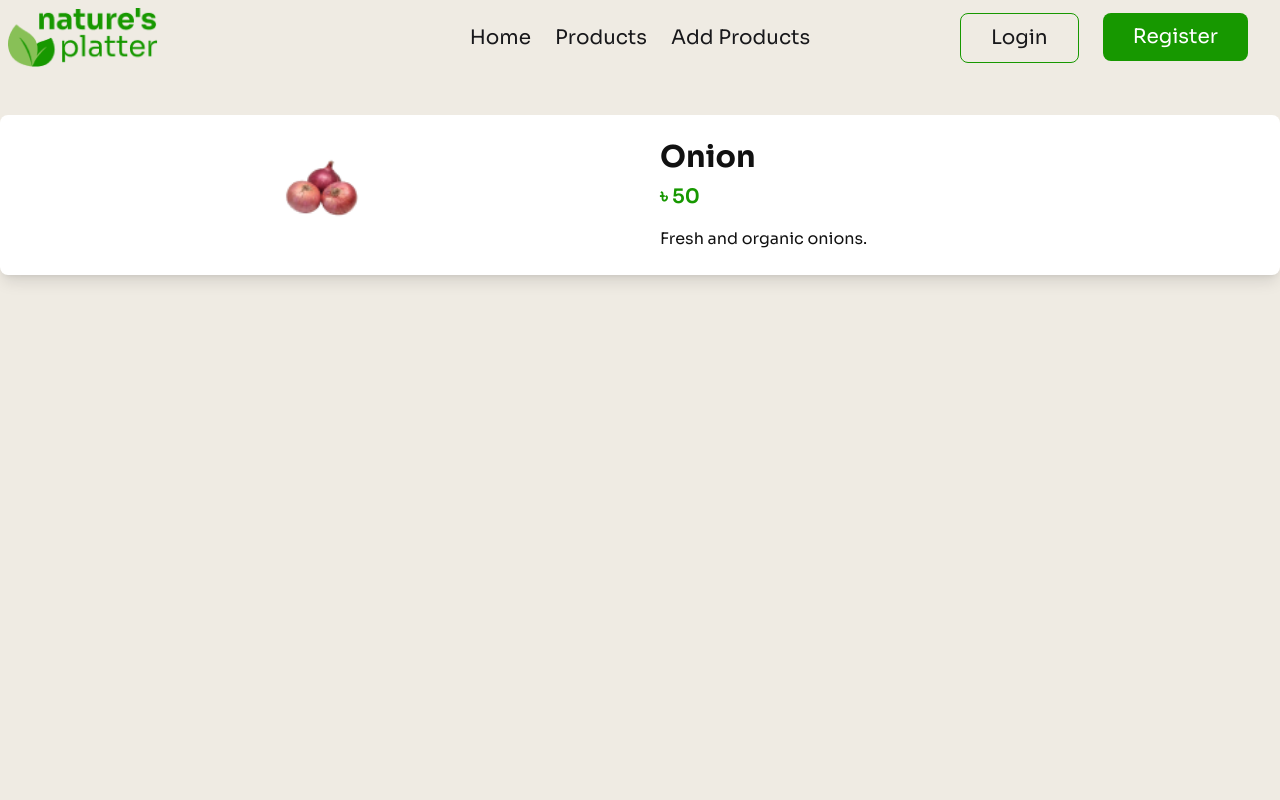
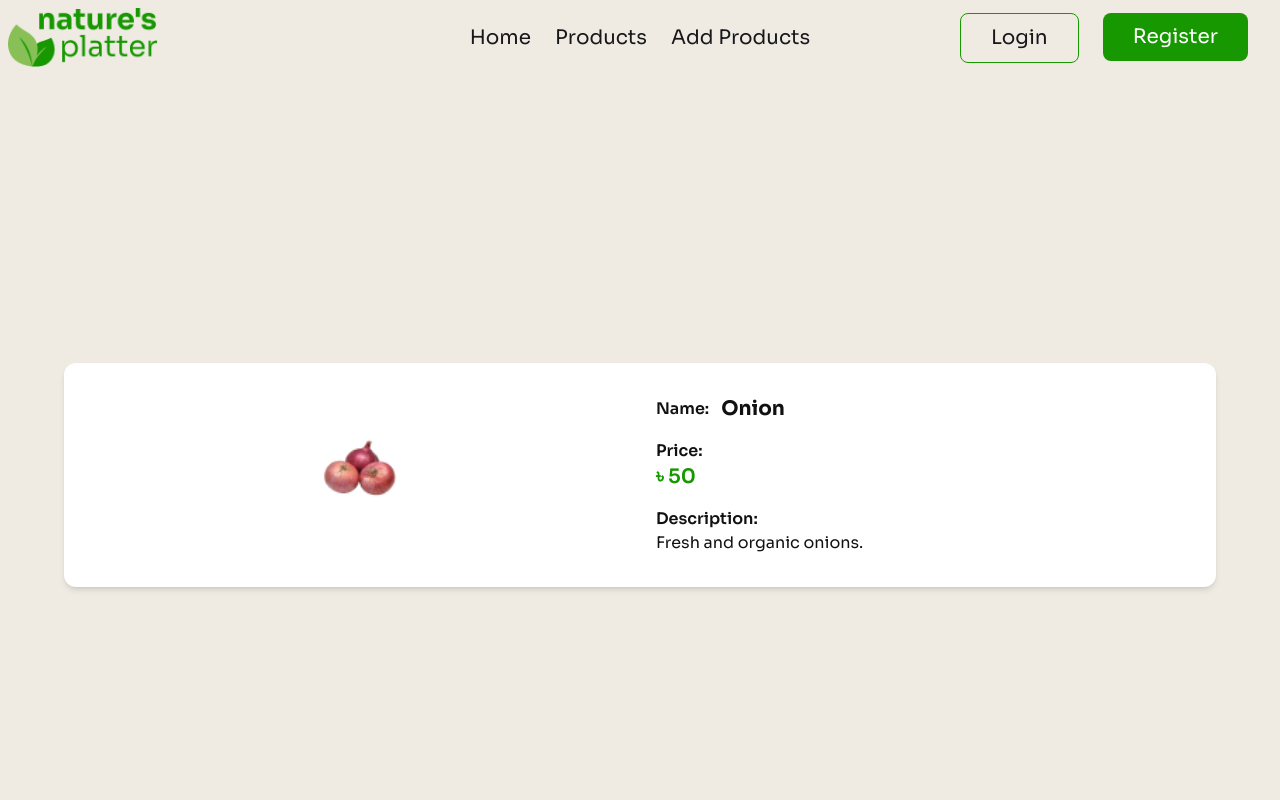
Before and after one commit to khalidhossain5000/next-js-task-simple-web-app, a Next.js app: page /products/1 in a window 1280 px wide. Shown: the top 800 px of the page. Built offline with nearby package versions, Linux system fonts and the light colour scheme; no server answers.

Commit message:
product details page design updated

```diff
--- a/app/products/[id]/page.jsx
+++ b/app/products/[id]/page.jsx
@@ -17,34 +17,41 @@ const page = ({ params }) => {
   }
   return (
   <div>
-      <div className="min-h-screen bg-[#EFEBE3] py-10">
-        <div className="container mx-auto flex flex-col lg:flex-row gap-10 bg-white rounded-lg shadow-lg p-6">
+    <div className="min-h-screen bg-[#EFEBE3] flex items-center justify-center p-6">
+  <div className="flex flex-col lg:flex-row gap-8 bg-white rounded-xl shadow-md p-8 max-w-6xl w-full">
     {/* Product Image */}
     <div className="flex-1 flex justify-center items-center">
       <Image
         src={product.image.src}
         alt={product.name}
-              width={100}
-              height={200}
-              className="rounded-lg"
+        width={100}      // ছোট কিন্তু quality ঠিক রাখার জন্য
+        height={100}
+        className="rounded-lg object-contain"
       />
     </div>
 
     {/* Product Details */}
-          <div className="flex-1 flex flex-col justify-between">
+    <div className="flex-1 flex flex-col justify-center space-y-4">
+      <div className="flex flex-col md:flex-row items-center gap-3">
+        <p className="text-[#111111] font-semibold">Name:</p>
+        <h1 className="text-xl font-bold text-[#111111]">{product.name}</h1>
+      </div>
+
       <div>
-              <h1 className="text-3xl font-bold text-[#111111]">
-                {product.name}
-              </h1>
-              <p className="text-xl font-semibold text-[#179800] mt-2">
-                ৳ {product.price}
-              </p>
-              <p className="text-[#111111] mt-4">{product.description}</p>
+        <p className="text-[#111111] font-semibold">Price:</p>
+        <p className="text-xl font-semibold text-[#179800]">৳ {product.price}</p>
+      </div>
+
+      <div>
+        <p className="text-[#111111] font-semibold">Description:</p>
+        <p className="text-[#111111]">{product.description}</p>
       </div>
     </div>
   </div>
 </div>
+
   </div>
+
   );
 };
 
```
Lines whose indentation alone changed are shown as unchanged.
